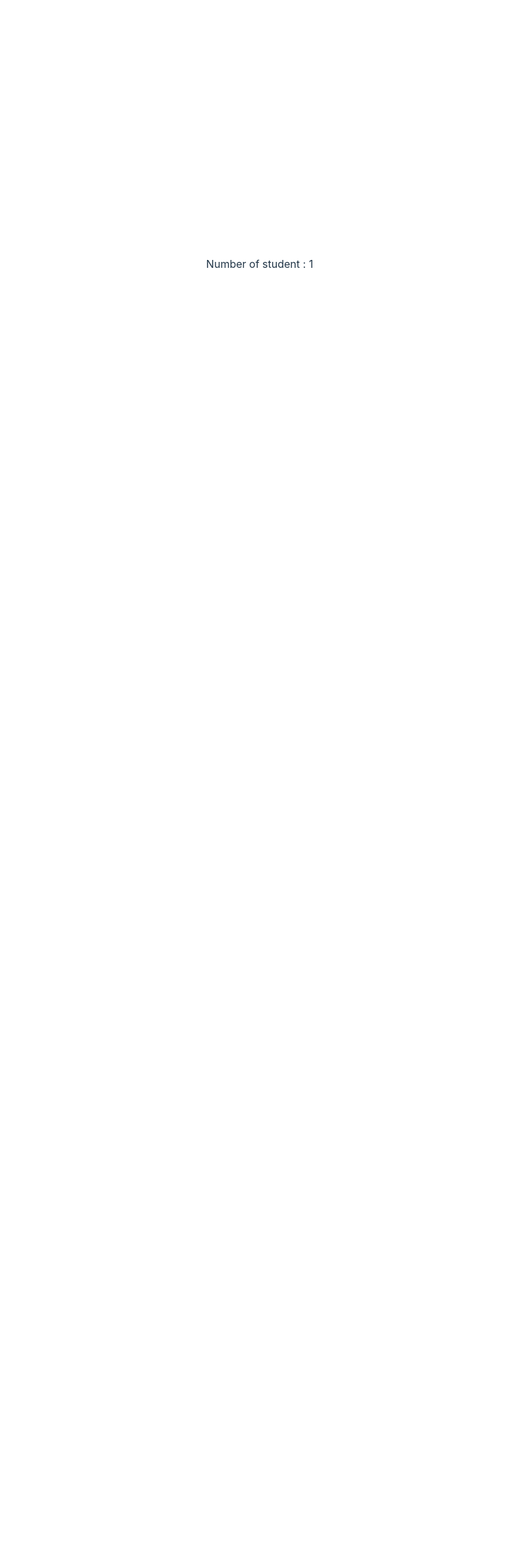
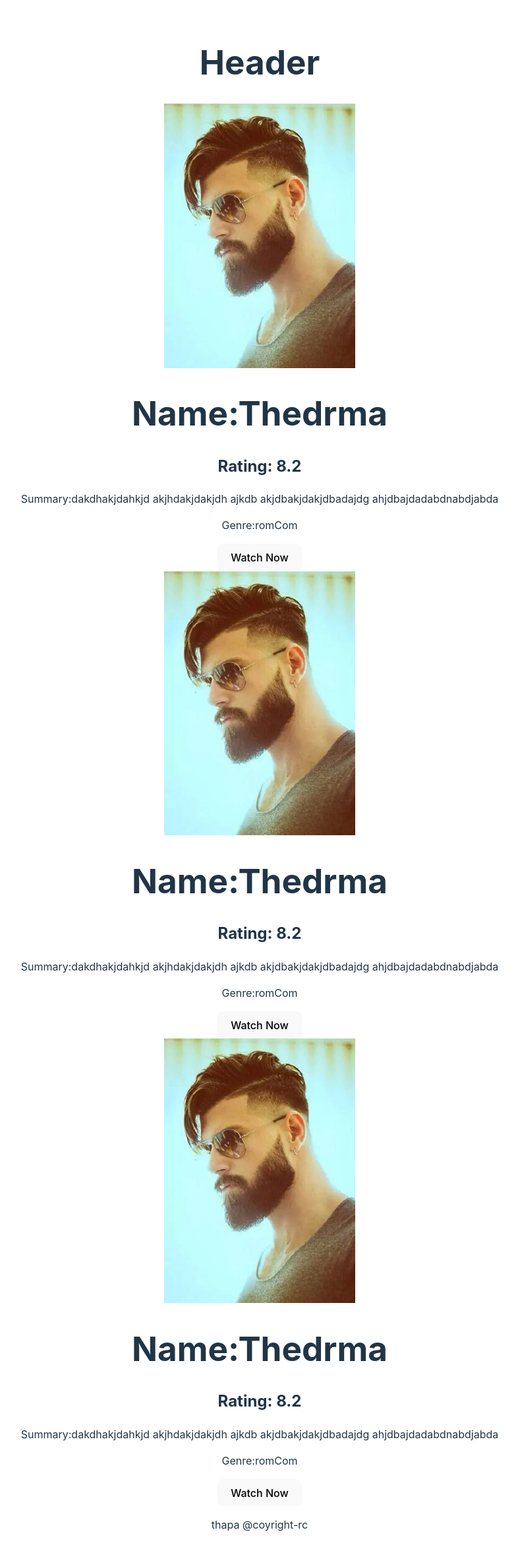
Before and after one commit to akshaymishra5395/react-thapa, a React (Vite) app in the folder react-thapa/: page / in a window 1280 px wide. Shown: the top 2360 px of the page at 66% size, without its empty margins (246-1032 px from the left). Before the commit the page ends 800 px from the top, so only its background shows below. Built offline with nearby package versions, Linux system fonts and the light colour scheme.

Commit message:
feat:import exports

```diff
--- a/react-thapa/src/App.jsx
+++ b/react-thapa/src/App.jsx
@@ -2,46 +2,20 @@ import React, { useState } from 'react'
 import reactLogo from './assets/react.svg'
 import viteLogo from '/vite.svg'
 import './App.css'
+import NetflixSeries,{Header,Footer} from './components/NetflixSeries'
 
 const App2 = ()=>{
   return (
     <>
+    <Header />
     <NetflixSeries />
     <NetflixSeries />
     <NetflixSeries />
-    <NetflixSeries />
-    <NetflixSeries />
+    <Footer />
     </>
   );
 };
 
-function NetflixSeries(){
-  const name="Thedrma";
-  const rating=8.2;
-  const summary="dakdhakjdahkjd akjhdakjdakjdh ajkdb akjdbakjdakjdbadajdg ahjdbajdadabdnabdjabda"
-  const age=19
-
-  const retGenre=()=>{
-    const genre="romCom"
-    return genre;
-  }
-  const canWatch=()=>{
-    if(age>=18) return "Watch Now";
-    return "Not Available";
-  }
-  return (<div>
-    <img src='test.jpg' alt='test.jpg' width="40%" height="50%"></img>
-    <h1>Name:{name} </h1>
-    <h2>Rating: {rating} </h2>
-    <p>
-      Summary:{summary}
-    </p>
-    <p>
-      Genre:{retGenre()}
-    </p>
-    <button>{canWatch()}</button>
-  </div>);
-}
 
 function App() {
   const [count, setCount] = useState(0)
--- /dev/null
+++ b/react-thapa/src/components/NetflixSeries.jsx
@@ -0,0 +1,43 @@
+function NetflixSeries() {
+  const name = "Thedrma";
+  const rating = 8.2;
+  const summary =
+    "dakdhakjdahkjd akjhdakjdakjdh ajkdb akjdbakjdakjdbadajdg ahjdbajdadabdnabdjabda";
+  const age = 19;
+
+  const retGenre = () => {
+    const genre = "romCom";
+    return genre;
+  };
+  const canWatch = () => {
+    if (age >= 18) return "Watch Now";
+    return "Not Available";
+  };
+  return (
+    <div>
+      <img src="test.jpg" alt="test.jpg" width="40%" height="50%"></img>
+      <h1>Name:{name} </h1>
+      <h2>Rating: {rating} </h2>
+      <p>Summary:{summary}</p>
+      <p>Genre:{retGenre()}</p>
+      <button>{canWatch()}</button>
+    </div>
+  );
+}
+export default NetflixSeries;
+
+export const Header = () => {
+  return (
+    <>
+      <h1>Header</h1>
+    </>
+  );
+};
+
+export const Footer = () => {
+  return (
+    <>
+      <p>thapa @coyright-rc</p>
+    </>
+  );
+};
--- a/react-thapa/src/main.jsx
+++ b/react-thapa/src/main.jsx
@@ -6,8 +6,8 @@ import { Practice } from './Practice.jsx'
 
 createRoot(document.getElementById('root')).render(
   <StrictMode>
-    {/* <App2 /> */}
+    <App2 />
     {/* <App /> */}
-    <Practice />
+    {/* <Practice /> */}
   </StrictMode>,
 )
```
